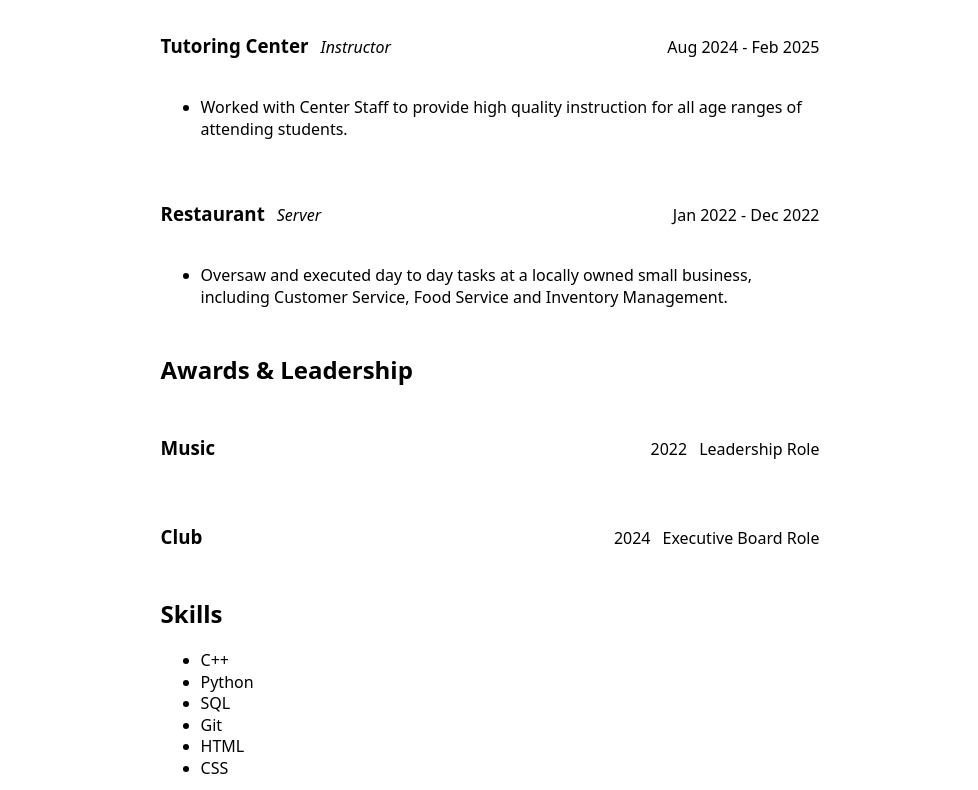
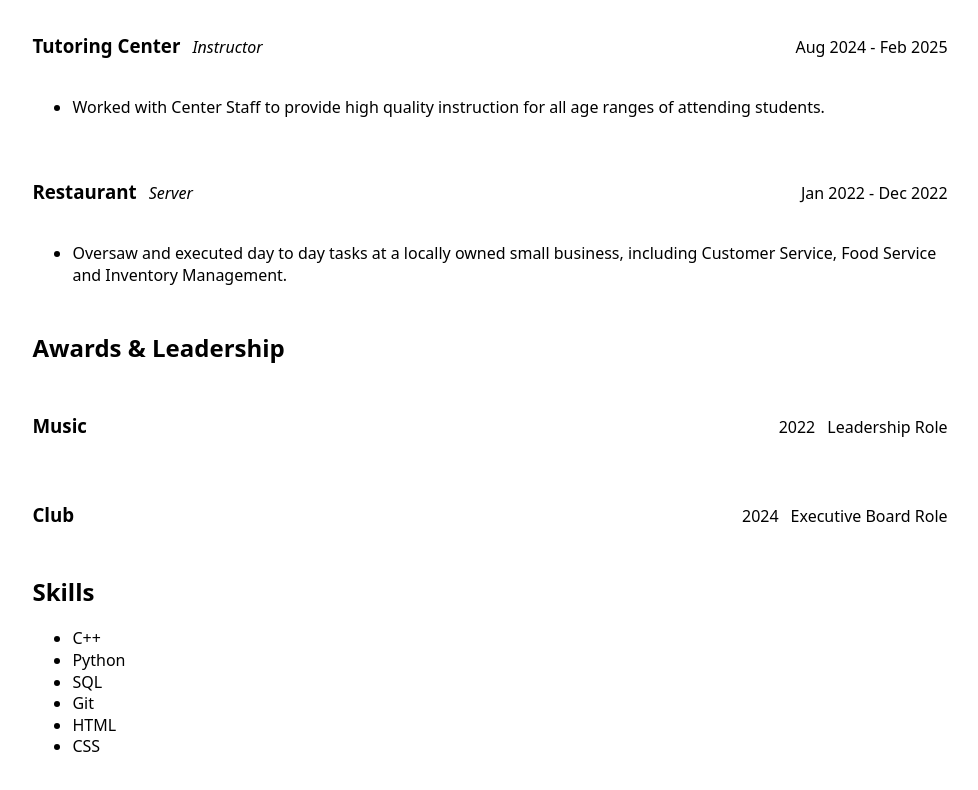
Before and after one commit to aditgautam/portfolio, a plain HTML site: page CV/index.html in a window 1280 px wide. Shown: the part 448-1238 px from the top of the page, without its empty margins (150-1128 px from the left). Drawn offline with Linux system fonts and the light colour scheme.

Commit message:
fixed max width

```diff
--- a/style.css
+++ b/style.css
@@ -65,13 +65,10 @@ form{
 
 
 body.CV{
-  max-width: 72ch;
   margin-inline: auto;
   padding: 40px 24px;
   line-height: 1.35;
 }
-
-
 
 body.CV section > article{
   display: flex;
```
